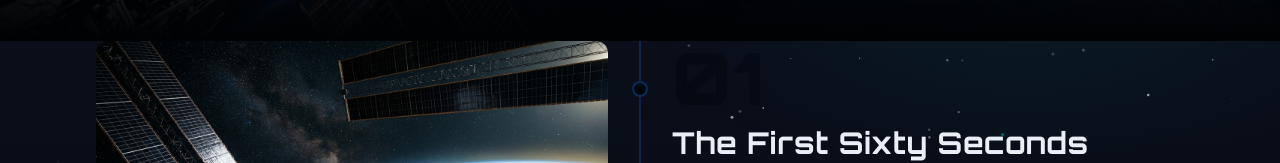
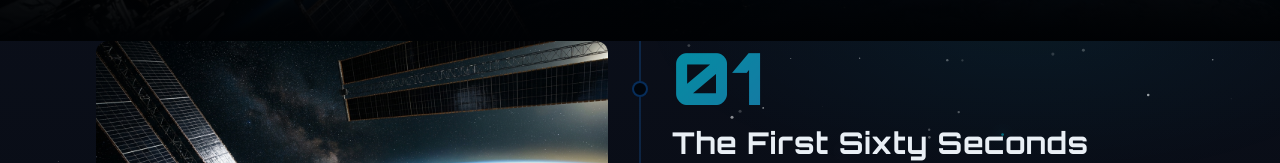
Before and after one commit to anushkas3377/beyond-earth, a React (Vite) app in the folder src/frontend/: page /simulation in a window 1280 px wide. Shown: the part 456-619 px from the top of the page. Built offline with nearby package versions, Linux system fonts and the light colour scheme; no server answers.

Commit message:
fix simulation page number colors

```diff
--- a/src/frontend/src/pages/SimulationPage.tsx
+++ b/src/frontend/src/pages/SimulationPage.tsx
@@ -184,12 +184,12 @@ export default function SimulationPage() {
                     <p
                       className="font-display text-7xl font-black mb-3 leading-none select-none"
                       style={{
-                        background: `linear-gradient(135deg, ${scenario.accentFrom}, transparent)`,
+                        background:`linear-gradient(135deg, #00E5FF, #6C63FF)`,
                         WebkitBackgroundClip: "text",
                         WebkitTextFillColor: "transparent",
                         backgroundClip: "text",
                         color: "transparent",
-                        opacity: 0.5,
+                        opacity: 0.6,
                       }}
                       aria-hidden="true"
                     >
```
